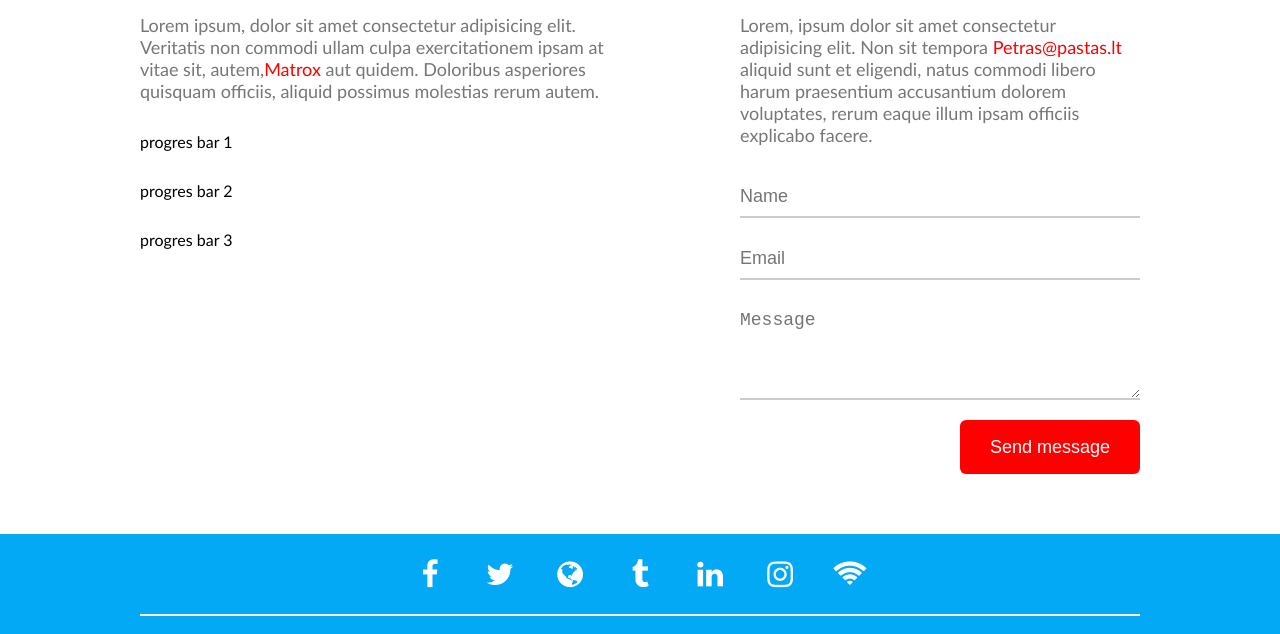
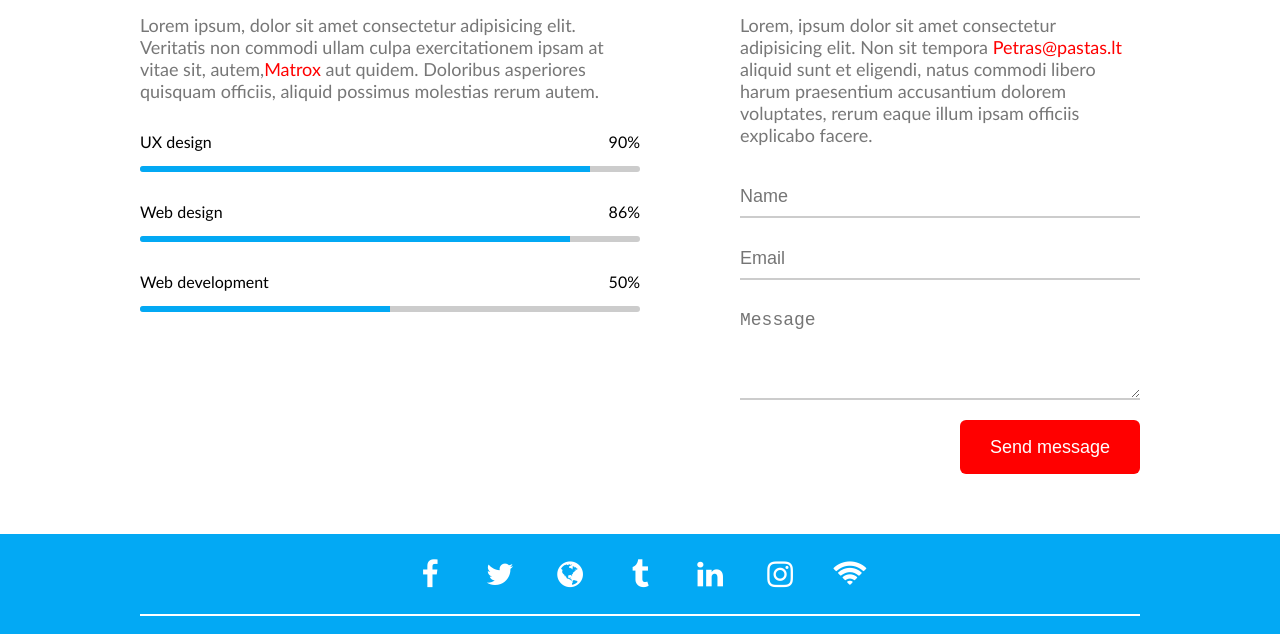
Before and after one commit to Kalis1990/5-coming-soon, a website: page index.html in a window 1280 px wide. Shown: the part 900-1534 px from the top of the page. Drawn offline with Linux system fonts and the light colour scheme.

Commit message:
progress-bar-complete

```diff
--- a/css/components/progress-bar.css
+++ b/css/components/progress-bar.css
@@ -0,0 +1,65 @@
+.progress-bar{
+    /* --bar-width:90%; */
+    display: flex;
+    flex-direction: column;
+    gap: 15px;
+    width: 100%;
+}
+.progress-bar > .top{
+    display: flex;
+    justify-content: space-between;
+
+}
+.progress-bar > .top > .label{
+
+}
+.progress-bar > .top > .value{
+
+}
+.progress-bar > .bottom{
+    height: 6px;
+    background-color: #ccc;
+    border-radius: 40px;
+    overflow: hidden;
+
+}
+.progress-bar > .bottom > .bar{
+    /* width: var(--bar-width); kaip variantas prie progress baro irasyti style"--bar-width: 86%"  */
+    width: 90%;
+    height: 100%;
+}
+.progress-bar > .bottom > .bar > .loader{
+    /* width: var(--bar-width); kaip variantas prie progress baro irasyti style"--bar-width: 86%"  */
+    width: 100%;
+    height: 100%;
+    background-color: var(--main-color);
+    animation: loading 2s;
+}
+@keyframes loading{
+    0%{
+        width:0;
+    }
+    100%{
+        width:100%;
+    }
+}
+
+
+
+
+
+
+
+
+
+
+
+
+/* .progress-bar > .bottom > .bar.bar-1{
+    width: 90%;
+}
+@keyframes w1{
+    0%{
+        width: 0;
+    }
+} */
--- a/index.html
+++ b/index.html
@@ -57,9 +57,39 @@
             <div class="column left-column">
                 <h2 class="section-title">Startup</h2>
                 <p class="section-description">Lorem ipsum, dolor sit amet consectetur adipisicing elit. Veritatis non commodi ullam culpa exercitationem ipsam at vitae sit, autem,<a href="#">Matrox</a> aut quidem. Doloribus asperiores quisquam officiis, aliquid possimus molestias rerum autem.</p>
-                <div id="mamamia">progres bar 1</div>
-                <div>progres bar 2</div>
-                <div>progres bar 3</div>
+                <div class="progress-bar">
+                    <div class="top">
+                        <div class="label">UX design</div>
+                        <div class="value">90%</div>
+                    </div>
+                    <div class="bottom">
+                        <div class="bar" style="width: 90%">
+                            <div class="loader"></div>
+                        </div>
+                    </div>
+                </div>
+                <div class="progress-bar">
+                    <div class="top">
+                        <div class="label">Web design</div>
+                        <div class="value">86%</div>
+                    </div>
+                    <div class="bottom">
+                        <div class="bar" style="width: 86%">
+                            <div class="loader"></div>
+                        </div>
+                    </div>
+                </div>
+                <div class="progress-bar">
+                    <div class="top">
+                        <div class="label">Web development</div>
+                        <div class="value">50%</div>
+                    </div>
+                    <div class="bottom">
+                        <div class="bar" style="width: 50%">
+                            <div class="loader"></div>
+                        </div>
+                    </div>
+                </div>
             </div>
             <div class="column right-column">
                 <h2 class="section-title">Have any question?</h2>
```
